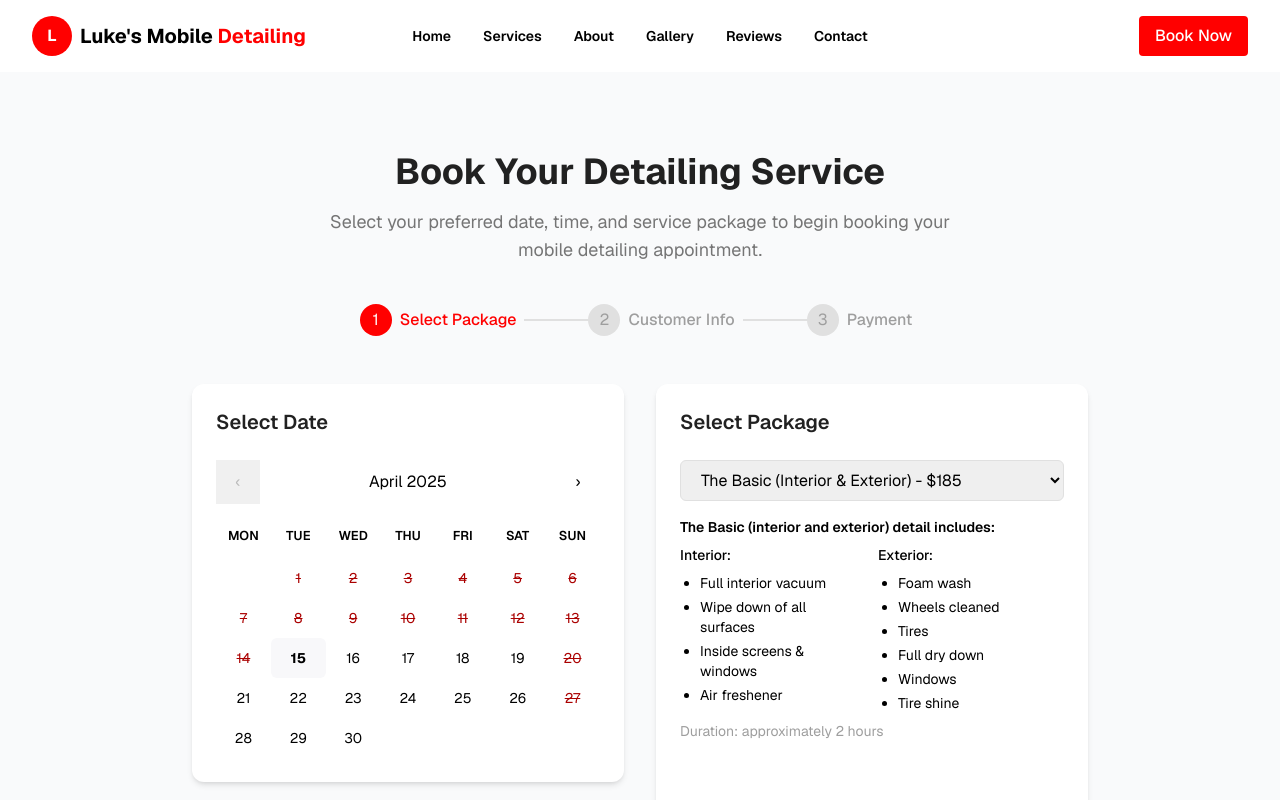
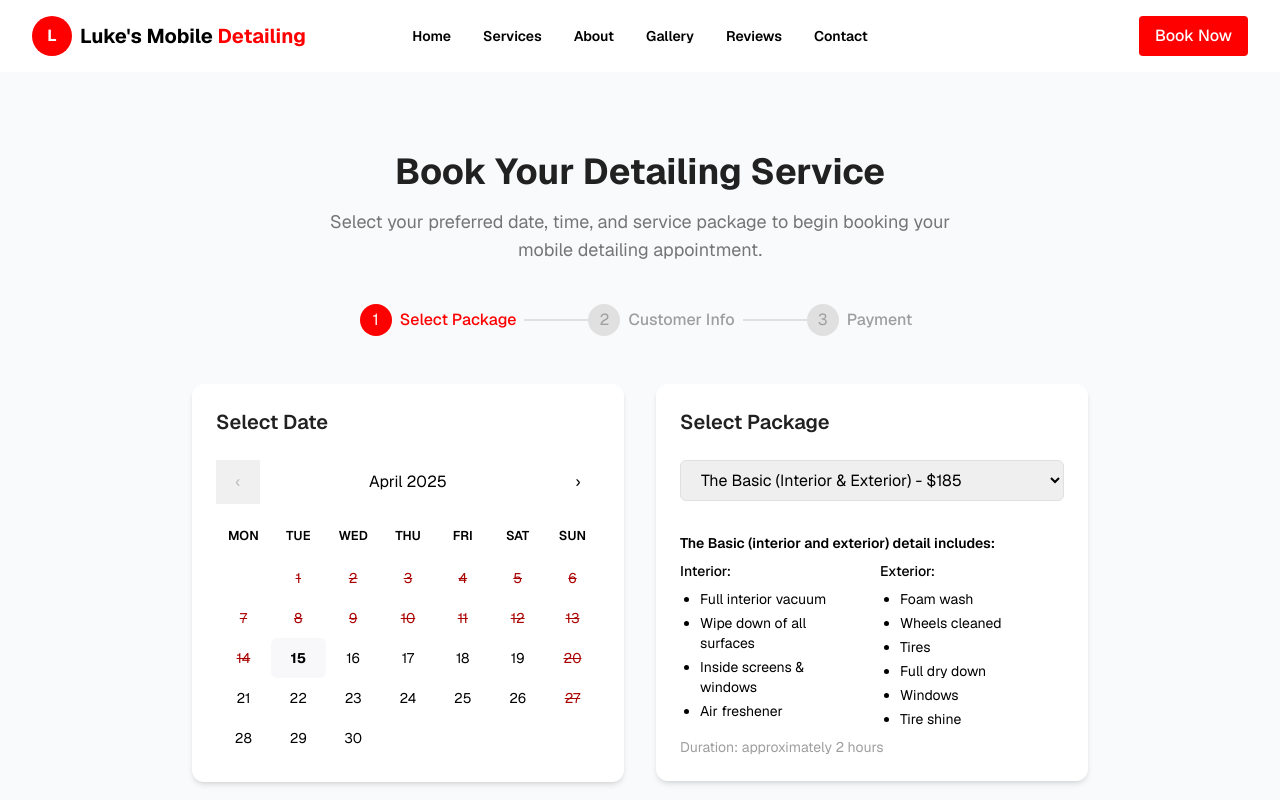
Before and after one commit to peymannaderi10/lukesmobiledetailingllc.com, a Next.js app: page /booking in a window 1280 px wide. Shown: the top 800 px of the page. Built offline with nearby package versions, Linux system fonts and the light colour scheme.

Commit message:
update package spacing

```diff
--- a/src/app/booking/page.tsx
+++ b/src/app/booking/page.tsx
@@ -277,9 +277,9 @@ function BookingContent() {
 
         <div className="max-w-4xl mx-auto">
           <form onSubmit={handleSubmit} className="space-y-8">
-            <div className="grid grid-cols-1 md:grid-cols-2 gap-6 sm:gap-8">
+            <div className="grid grid-cols-1 md:grid-cols-2 gap-6 sm:gap-8 items-start">
               {/* Date and Time Selection */}
-              <div className="space-y-6 sm:space-y-8">
+              <div className="space-y-6 sm:space-y-8 self-start">
                 <div className="bg-white rounded-xl shadow-md p-4 sm:p-6">
                   <h2 className="text-lg sm:text-xl font-semibold text-gray-900 mb-4 sm:mb-6">Select Date</h2>
                   {/* Replace the date input with BookingCalendar */}
@@ -330,10 +330,10 @@ function BookingContent() {
               </div>
 
               {/* Package Selection */}
-              <div className="bg-white rounded-xl shadow-md p-4 sm:p-6">
+              <div className="bg-white rounded-xl shadow-md p-4 sm:p-6 self-start">
                 <h2 className="text-lg sm:text-xl font-semibold text-gray-900 mb-4 sm:mb-6">Select Package</h2>
                 <select
-                  className="w-full px-3 sm:px-4 py-2 border border-gray-300 rounded-md focus:ring-primary focus:border-primary text-black"
+                  className="w-full px-3 sm:px-4 py-2 border border-gray-300 rounded-md focus:ring-primary focus:border-primary text-black mb-4"
                   value={selectedPackage}
                   onChange={(e) => setSelectedPackage(e.target.value)}
                   required
@@ -345,9 +345,7 @@ function BookingContent() {
                 </select>
 
                 {/* Display package details */}
-                <div className="overflow-y-auto max-h-[50vh] sm:max-h-[400px] pr-1">
-                  {packageDetails}
-                </div>
+                {packageDetails}
               </div>
             </div>
 
```
